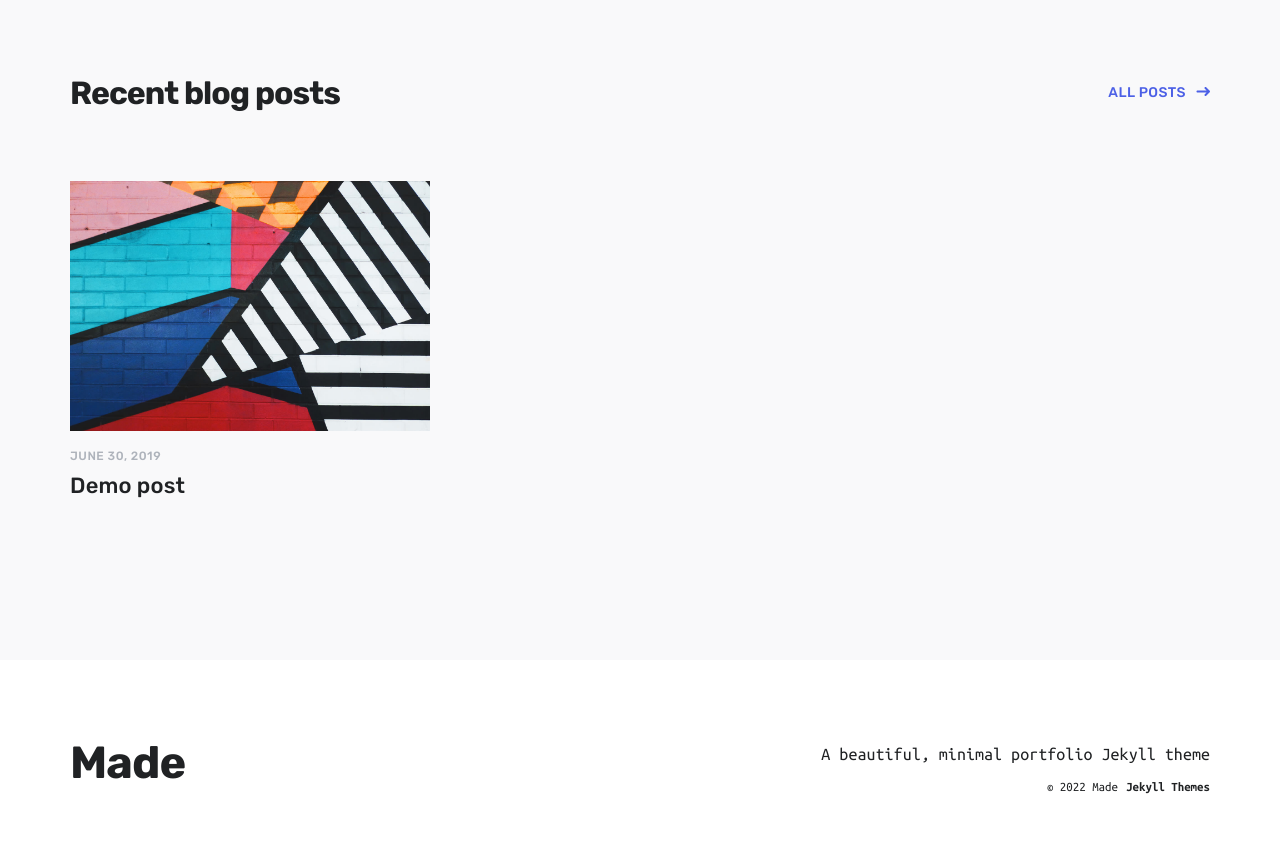
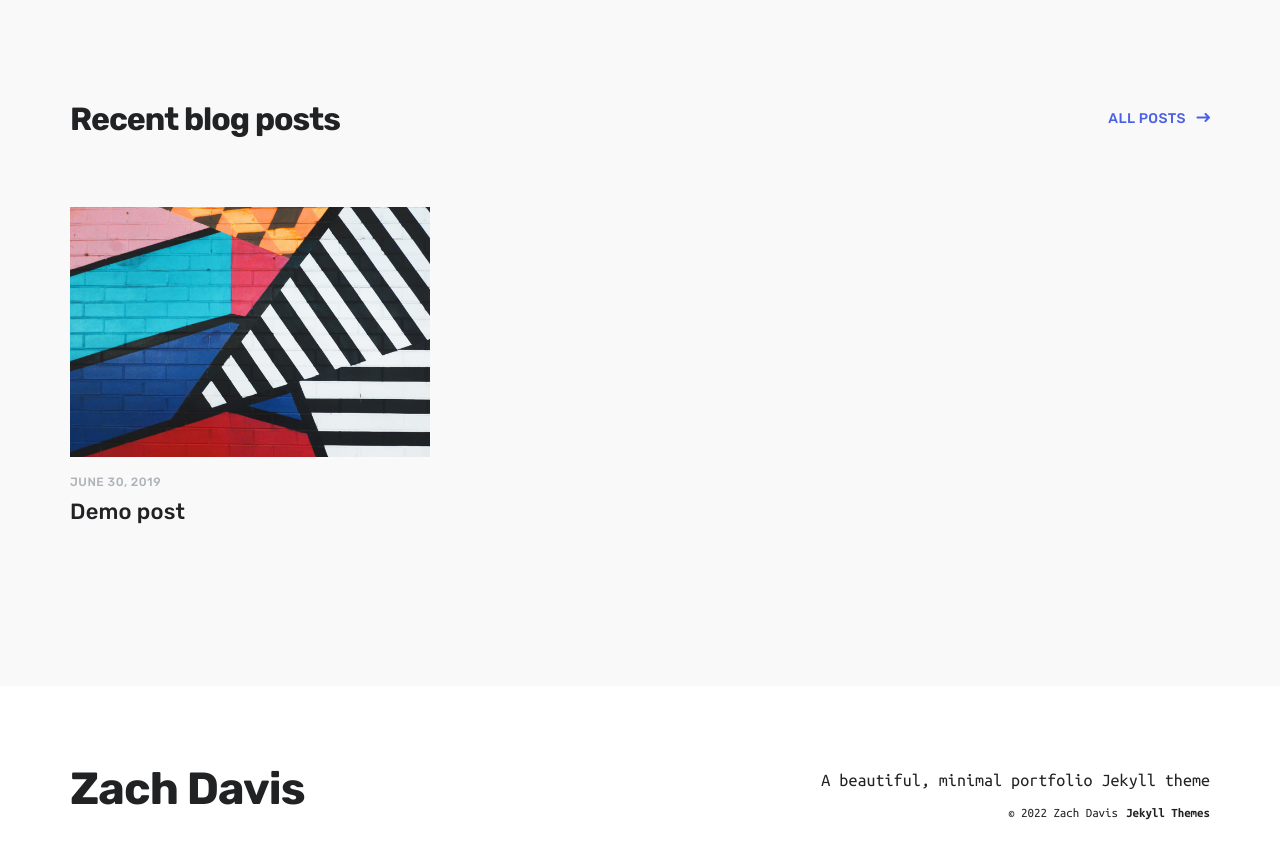
Before and after one commit to zachsd/zachsd.github.io, a Jekyll site: the page built from index.html, in a window 1280 px wide and 900 px high, scrolled down 2502 px. Shown: the top 859 px of the window. Built offline with Jekyll 4.4.1, drawn with Linux system fonts in a browser that asks for light colours; nearby versions of some CDN libraries.

Commit message:
added some personal data to the them, and new favicon.png

```diff
--- a/_config.yml
+++ b/_config.yml
@@ -1,7 +1,7 @@
-site: Made Jekyll Theme
+site: Zach Davis
 
-url:
-baseurl:
+url: https://zachdavis.org
+# baseurl:
 
 collections:
   pages:
--- a/_data/settings.yml
+++ b/_data/settings.yml
@@ -1,5 +1,5 @@
 basic_settings:
-  site_title: Made
+  site_title: Zach Davis
   favicon_image: /images/favicon.png
 
 header_settings:
@@ -49,7 +49,7 @@
   dribbble_url: ''
   behance_url: ''
   deviantart_url: ''
-  github_url: ''
+  github_url: 'https://github.com/zachsd'
   reddit_url: ''
   flickr_url: ''
   etsy_url: ''
```
Also changed, not shown: Gemfile (line endings or trailing spaces), Gemfile.lock (added), images/favicon-old.png (added), images/favicon.png, 1 other file.
